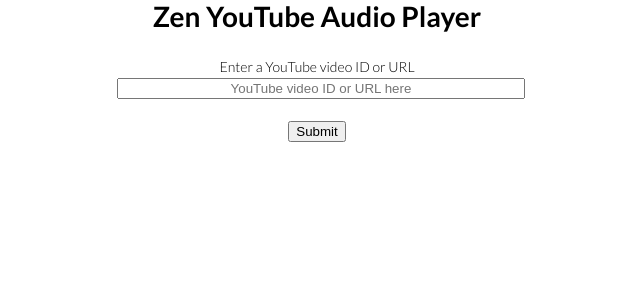
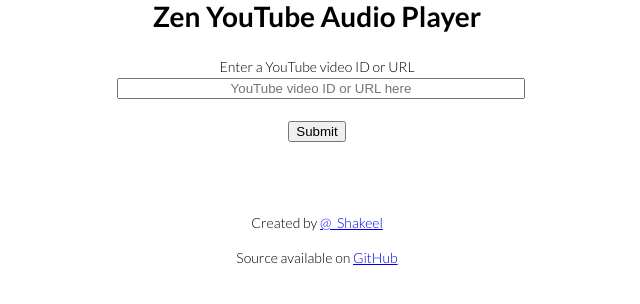
Before and after one commit to zen-audio-player/zen-audio-player.github.io, a PHP site: page / in a window 1280 px wide. Shown: the part 198-502 px from the top of the page, without its empty margins (323-963 px from the left). Run offline with PHP 8.4, Linux system fonts and the light colour scheme; some libraries are stand-ins or nearby versions.

Commit message:
minor tweaks

```diff
--- a/css/styles.css
+++ b/css/styles.css
@@ -19,3 +19,9 @@ body {
     margin: 0 auto;
     width: 100%;
 }
+
+#player {
+    text-align: center;
+    min-width: 100%;
+    width: 100%;
+}
--- a/index.html
+++ b/index.html
@@ -21,10 +21,10 @@
             <button id="submit">Submit</button>
         </div>
         <br>
+        <iframe id="player" type="text/html" width="400" height="30" src="about:blank" frameborder="0"></iframe>
         <br>
-        <br>
-
-        <iframe id="player" type="text/html" width="400" height="30" src="about:blank" frameborder="0"></iframe>
+        <p>Created by <a href="https://twitter.com/_Shakeel" target="_blank">@_Shakeel</a></p>
+        <p>Source available on <a href="https://github.com/ShakeelMohamed" target="_blank">GitHub</a></p>
     </div>
 
     <script type="text/javascript">
```
